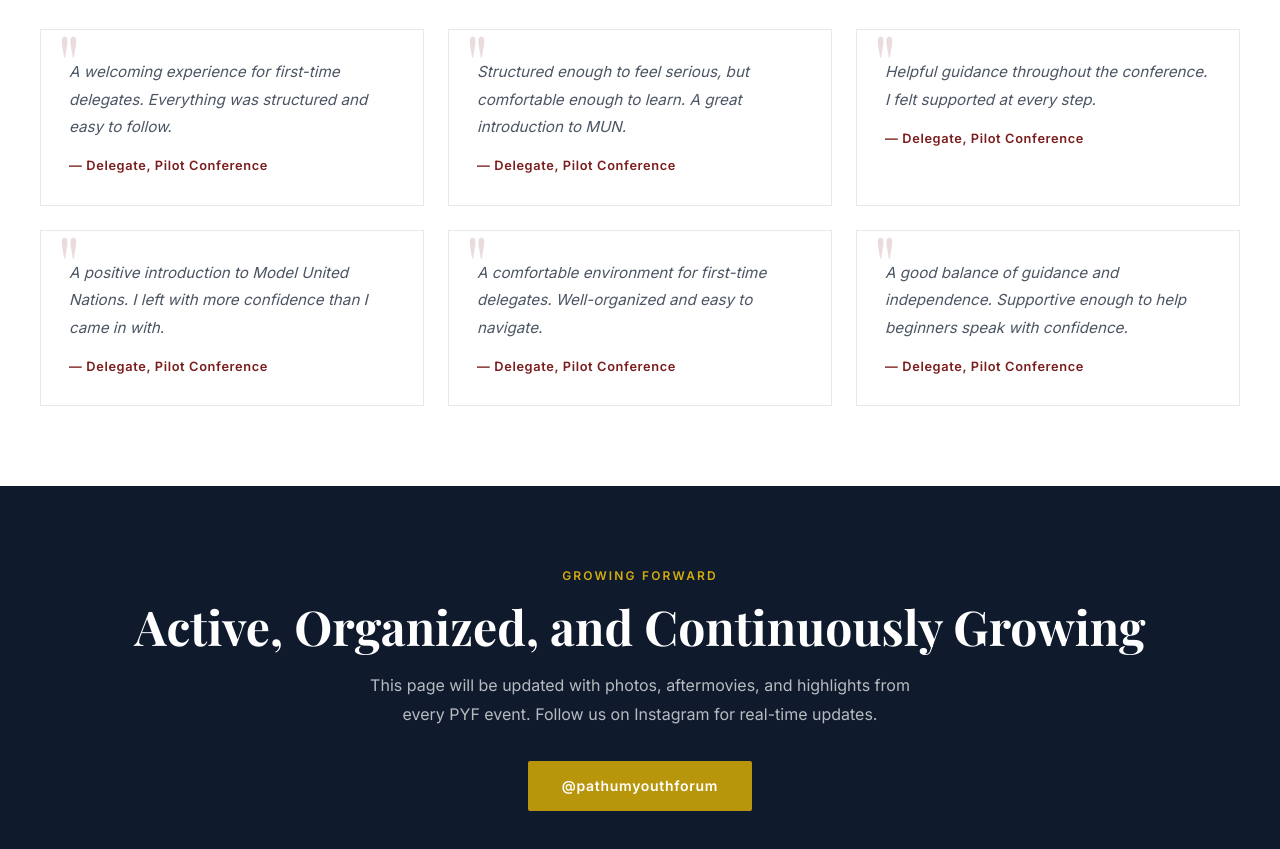
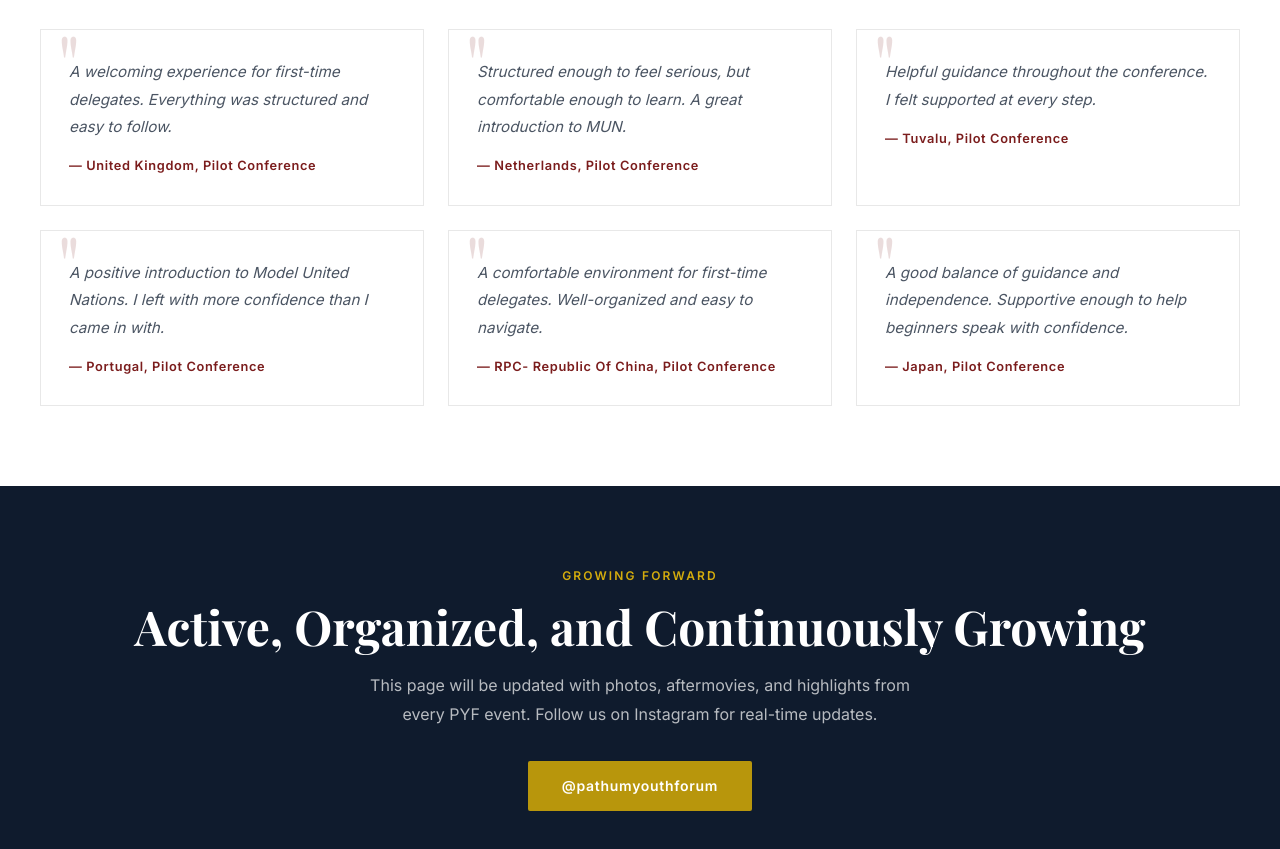
Before and after one commit to Angelflyhi/Pathum, a Next.js app: page /media in a window 1280 px wide. Shown: the part 2340-3189 px from the top of the page. Built offline with nearby package versions, Linux system fonts and the light colour scheme; a web font is replaced by a local one.

Commit message:
Update page.tsx

```diff
--- a/src/app/media/page.tsx
+++ b/src/app/media/page.tsx
@@ -1,12 +1,12 @@
 export const metadata = { title: 'Media — Pathum Youth Forum', description: 'A visual archive of Pathum Youth Forum conferences, events, and moments.' };
 
 const testimonials = [
-  { text: 'A welcoming experience for first-time delegates. Everything was structured and easy to follow.', author: 'Delegate, Pilot Conference' },
-  { text: 'Structured enough to feel serious, but comfortable enough to learn. A great introduction to MUN.', author: 'Delegate, Pilot Conference' },
-  { text: 'Helpful guidance throughout the conference. I felt supported at every step.', author: 'Delegate, Pilot Conference' },
-  { text: 'A positive introduction to Model United Nations. I left with more confidence than I came in with.', author: 'Delegate, Pilot Conference' },
-  { text: 'A comfortable environment for first-time delegates. Well-organized and easy to navigate.', author: 'Delegate, Pilot Conference' },
-  { text: 'A good balance of guidance and independence. Supportive enough to help beginners speak with confidence.', author: 'Delegate, Pilot Conference' },
+  { text: 'A welcoming experience for first-time delegates. Everything was structured and easy to follow.', author: 'United Kingdom, Pilot Conference' },
+  { text: 'Structured enough to feel serious, but comfortable enough to learn. A great introduction to MUN.', author: 'Netherlands, Pilot Conference' },
+  { text: 'Helpful guidance throughout the conference. I felt supported at every step.', author: 'Tuvalu, Pilot Conference' },
+  { text: 'A positive introduction to Model United Nations. I left with more confidence than I came in with.', author: 'Portugal, Pilot Conference' },
+  { text: 'A comfortable environment for first-time delegates. Well-organized and easy to navigate.', author: 'RPC- Republic Of China, Pilot Conference' },
+  { text: 'A good balance of guidance and independence. Supportive enough to help beginners speak with confidence.', author: 'Japan, Pilot Conference' },
 ];
 
 export default function Media() {
```
